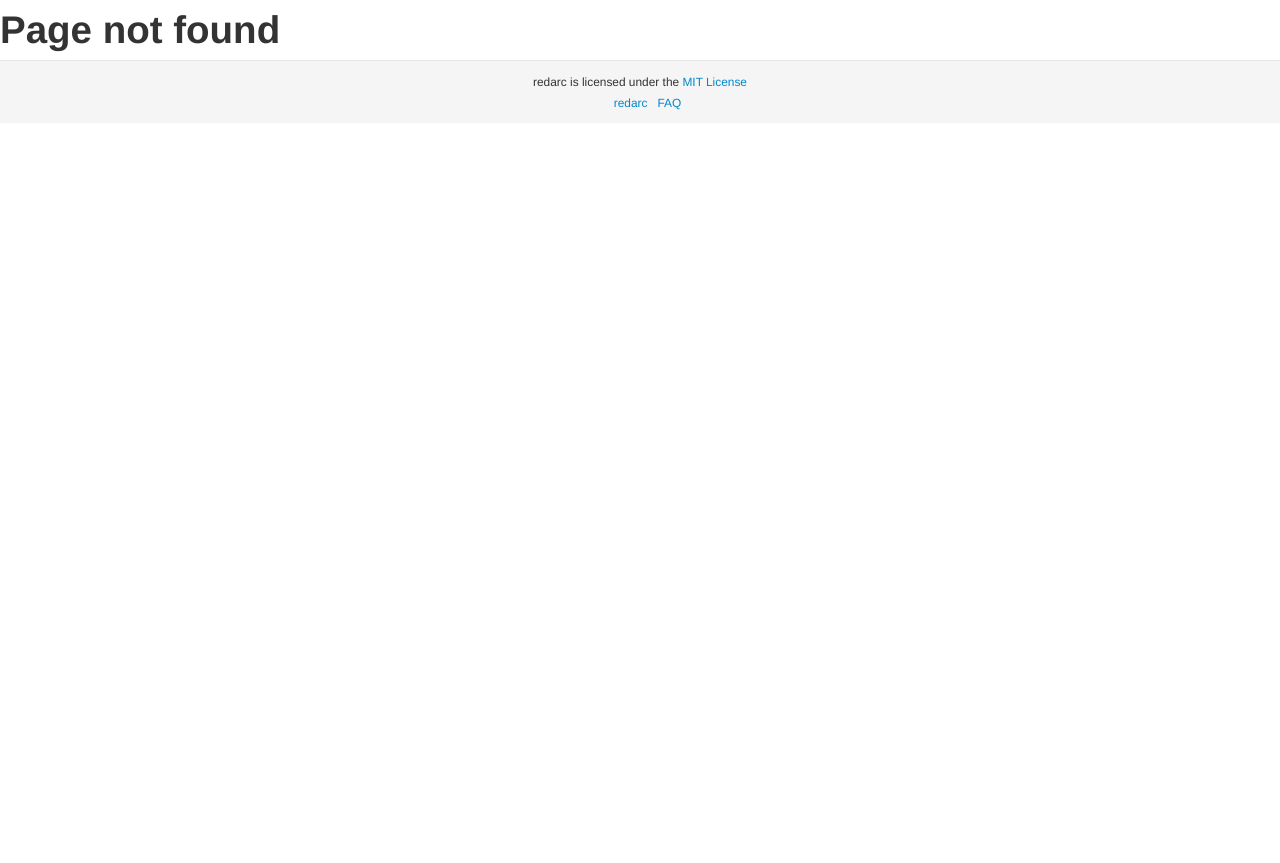
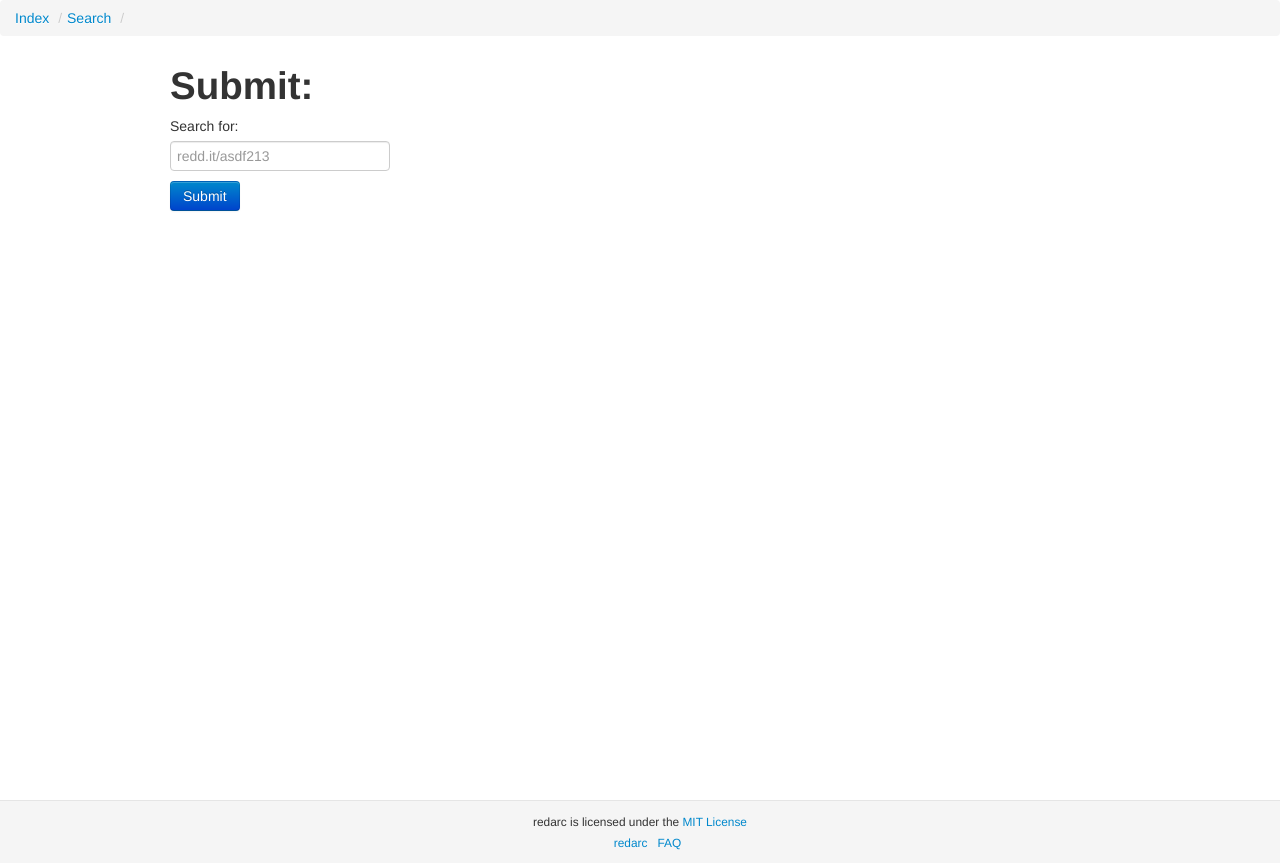
Before and after one commit to Yakabuff/redarc, a React (Vite) app in the folder redarc-frontend/: page /submit in a window 1280 px wide. Before the commit this address had no page. Before the commit the page ends 800 px from the top, so only its background shows below. Built offline with nearby package versions, Linux system fonts and the light colour scheme.

Commit message:
submit frontend

```diff
--- a/redarc-frontend/src/main.jsx
+++ b/redarc-frontend/src/main.jsx
@@ -8,6 +8,7 @@ import Error from "./routes/Error";
 import Footer from "./routes/Footer";
 import Search from "./routes/Search";
 import Results from "./routes/Results";
+import Submit from "./routes/Submit";
 import '../public/bootstrap/css/bootstrap.min.css'
 
 import {
@@ -47,6 +48,12 @@ const router = createBrowserRouter([
     errorElement: <ErrorBoundary />
   },
   {
+    path: "/submit",
+    exact: true,
+    element: <Submit/>,
+    errorElement: <ErrorBoundary />
+  },
+  {
     path: "*",
     element: <Error/>,
   },
--- /dev/null
+++ b/redarc-frontend/src/routes/Submit.jsx
@@ -0,0 +1,52 @@
+import React, { useEffect, useState} from 'react';
+import {useNavigate} from 'react-router-dom';
+
+export default function Submit(){
+   const [errorMessage, setErrorMessage] = React.useState("");
+   const navigate = useNavigate();
+   const handleSubmit = event => {
+      event.preventDefault();
+      let request = '/submit?';
+      const url = event.target.url.value;
+      //\S+reddit\.com\/r\/\S+\/comments\/\S+\/\S+\/?$
+      //\S+redd\.it\/\S+\/?$
+      const regexShort = new RegExp(/\S+redd\.it\/\S+\/?$/);
+      const regexLong = new RegExp(/\S+reddit\.com\/r\/\S+\/comments\/\S+\/\S+\/?$/);
+      const valid = regexShort.test(url) || regexLong.test(url);
+      if (url.split(" ").length > 1 || url.length === 0 || valid === false){
+         setErrorMessage("Invalid url: Must be in the format https://redd.it/123asf or https://www.reddit.com/r/foo/comments/asdf123/bar/")
+         return;
+      }
+      request = request + 'url=' + url;
+      fetch(import.meta.env.VITE_SUBMIT_DOMAIN + request)
+      .then ((resp) => {
+         if (resp.status === 200) {
+            setErrorMessage("Thread submitted! Check back in a bit.")
+         } else {
+            setErrorMessage("Failed to submit thread");
+         }
+      })
+      .catch((error) => {setErrorMessage("Failed to submit thread");});
+    };
+   return (
+      <>
+      <body style={{minHeight: 100+'vh', display: 'flex', flexDirection: 'column'}}>
+         <ul class="breadcrumb">
+            <li><a href="/">Index</a> <span class="divider">/</span></li>
+            <li><a href="/search">Search</a> <span class="divider">/</span></li>
+         </ul>
+         <div class="container">
+         <h1>Submit:</h1>
+         <form onSubmit={handleSubmit}>
+            <fieldset>
+            <label>Search for: </label>
+               <input id="url" type="text" placeholder="redd.it/asdf213"/>
+            </fieldset>
+            <button type="submit" class="btn btn-primary">Submit</button>
+         </form>
+         {errorMessage && <div class="alert alert-error"> {errorMessage} </div>}
+         </div>
+      </body>
+      </>
+   );
+}
```
